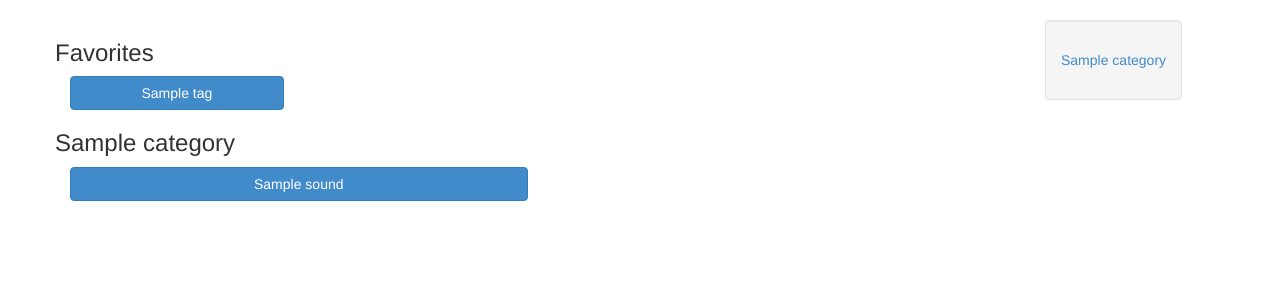
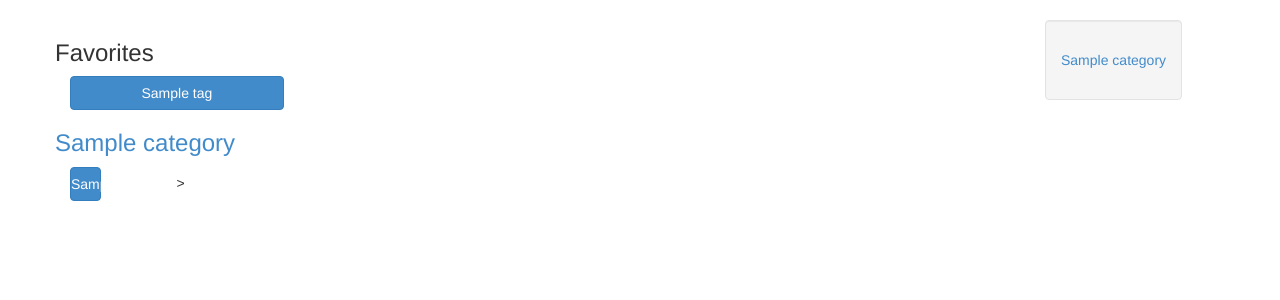
Before and after one commit to nbonfire/simplesoundboard, a Flask app: template app/templates/soundboard.html in a window 1280 px wide. Shown: the part 62-362 px from the top of the page. Run offline with Flask 2, Linux system fonts and the light colour scheme; tables that the repository leaves empty hold one stand-in row (values such as "Sample post"); the template is opened without the code that fills it: values that come from a table or form of the project are taken from there, most other values are stand-ins (such as "Sample title", 1, 10 or a date in 2020); parts of the project's set-up code (start-up, migrations or seed data) failed here and were passed over.

Commit message:
Test collapsing
lets collapse categories

```diff
--- a/app/templates/soundboard.html
+++ b/app/templates/soundboard.html
@@ -43,13 +43,15 @@
     </section>
 	{% for filenames in filenamesandcategories %}
   {% if filenames['sounds']|length()>0 %}
-		<section id='{{filenames['category']}}'><div class="row"><!--div class="col-xs-12 col-md-12 col-lg-12"--><h3>{{ filenames['category'] }}</h3><!--/div-->
+		<section id='{{filenames['category']}}'><div class="row"><!--div class="col-xs-12 col-md-12 col-lg-12"--><h3><a href="#categorySounds{{loop.index}}" data-toggle="collapse">{{ filenames['category'] }}</a></h3><!--/div-->
+    <div class="btn-group collapse" id="categorySounds{{loop.index}}" role="group" aria-label="...">
 			{% for sound in filenames['sounds'] %}
 			<div class="col-xs-12 col-md-6 col-lg-6">
 
 				<button class="sound btn btn-primary btn-block" value="{{sound['file']}}" href="#">{{sound['name']}}</button>
 			</div>
 			{% endfor %}
+      </div>>
 		</div>
 		</section>
   {% endif %}
```
